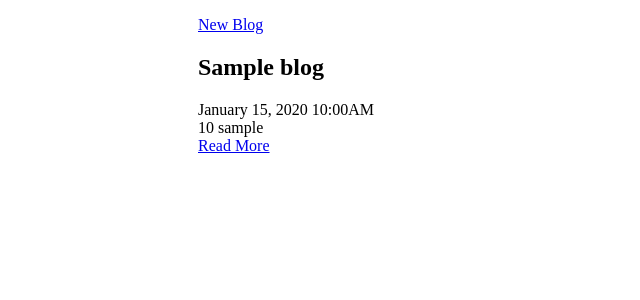
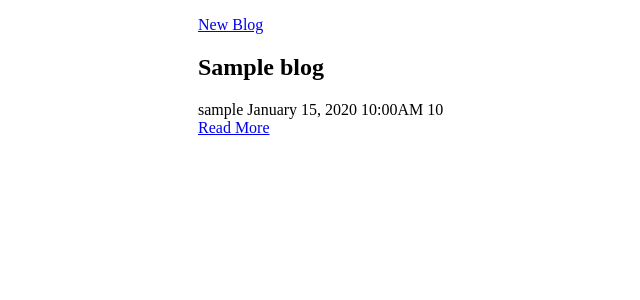
Before and after one commit to hyungmogu/udacity-multi-user-blog, a Python web app: template Multi-user Blog/templates/mainPage.html in a window 1280 px wide. Shown: the part 103-403 px from the top of the page, without its empty margins (58-698 px from the left). Run offline with Jinja, Linux system fonts and the light colour scheme; the template is opened without the code that fills it: most values are stand-ins (such as "Sample title", 1, 10 or a date in 2020).

Commit message:
refactor: Group 'date-created' with relevant info
Done for the better organization of code.

```diff
--- a/Multi-user Blog/templates/mainPage.html
+++ b/Multi-user Blog/templates/mainPage.html
@@ -27,12 +27,10 @@
 		<article class="blog">
 			<div class="header">
 				<h2 class="title">{{blog.title}}</h2>
-				<div class="date">
-					{{blog.date_created.strftime('%B %d, %Y %I:%M%p')}}
-				</div>
 				<div class="meta">
+					<span class="author">{{blog.author.username}}</span>
+					<span class="date-created">{{blog.date_created.strftime('%B %d, %Y %I:%M%p')}}</span>
 					<span>{{blog.number_of_likes}}</span>
-					<span>{{blog.author.username}}</span>
 				</div>
 			</div>
 			<div class="options">
--- a/Multi-user Blog/templates/readPost.html
+++ b/Multi-user Blog/templates/readPost.html
@@ -19,10 +19,8 @@
 {%block content_header%}
 	<section id="article-header" class="header">
 		<h2 class="title">{{blog.title}}</h2>
-		<div class="date">
-			{{blog.date_created.strftime('%B %d, %Y %I:%M%p')}}
-		</div>
 		<div class="meta">
+			<span class="date-created">{{blog.date_created.strftime('%B %d, %Y %I:%M%p')}}</span>
 			<span id="number-of-likes">{{blog.number_of_likes}}</span>
 			<!-- Need to add blog.author.username here -->
 		</div>
```
Also changed, not shown: 1 other file.
